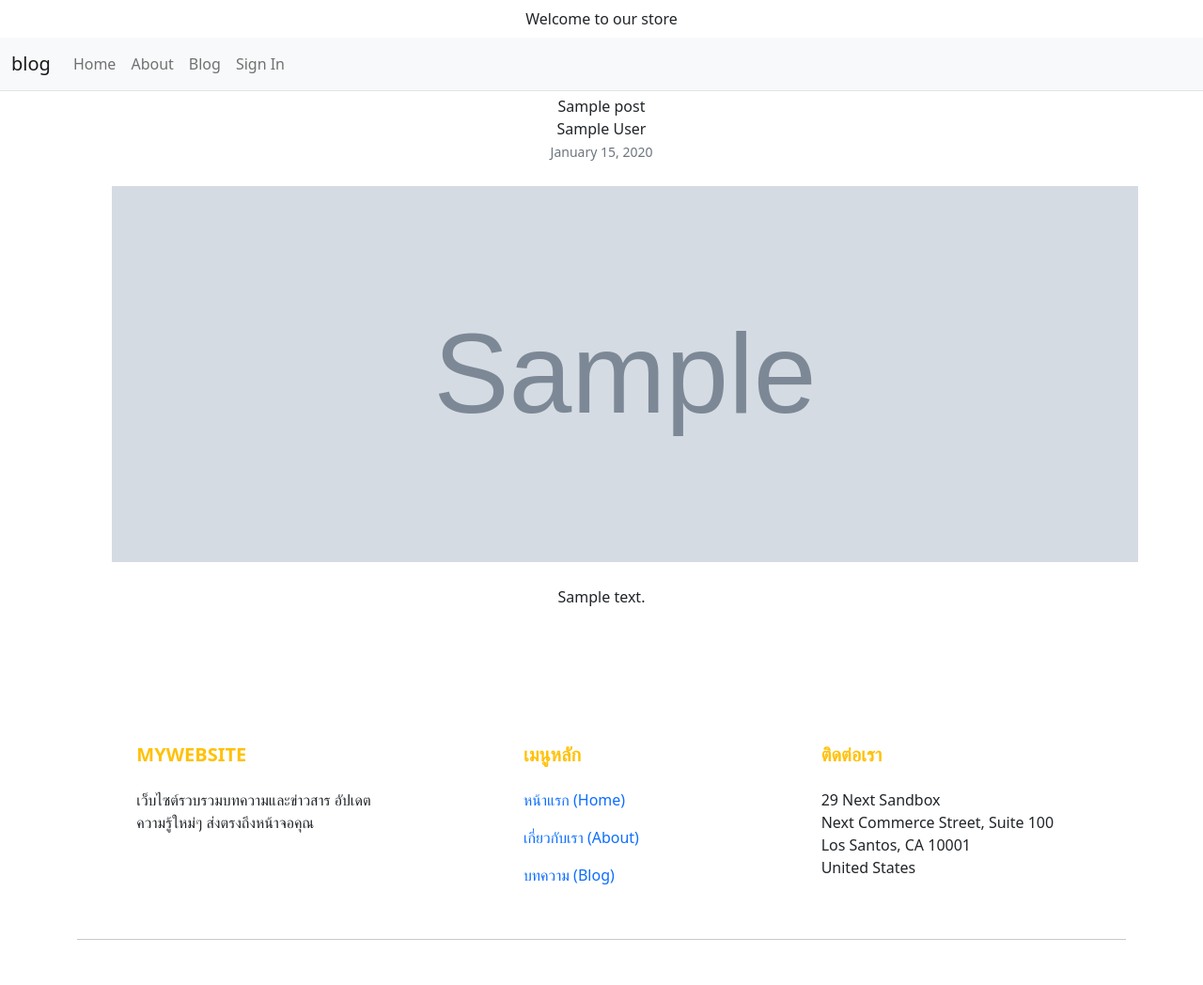
After one commit to sadanun/NewHire, a Django app: template blog/templates/pages/detail_view.html in a window 1280 px wide. The commit adds this page. Shown: the whole page at 94% size. Run offline with Django 5.2, Linux system fonts and the light colour scheme; the template is opened without the code that fills it: most values are stand-ins (such as "Sample title", 1, 10 or a date in 2020); grey boxes marked "Sample" are stand-in pictures; some libraries are stand-ins or nearby versions.

Commit message:
New Hire #6  Add  Post list view , Post detail view , Category and tag filtering , Search  , Base template and layout
Co-authored-by: Copilot <copilot@github.com>

```diff
--- a/blog/blogs/admin.py
+++ b/blog/blogs/admin.py
@@ -9,7 +9,7 @@ from blog.blogs.models import Tag
 @admin.register(Category)
 class CategoryAdmin(admin.ModelAdmin):
     list_display = ("name", "slug")
-
+    prepopulated_fields = {"slug": ("name",)}
 
 @admin.register(Tag)
 class TagAdmin(admin.ModelAdmin):
--- a/blog/templates/base.html
+++ b/blog/templates/base.html
@@ -1,5 +1,4 @@
 {% load static i18n %}
-
 <!DOCTYPE html>
 {% get_current_language as LANGUAGE_CODE %}
 <html lang="{{ LANGUAGE_CODE }}">
@@ -39,8 +38,17 @@
   </head>
   <body class="{% block bodyclass %}{% endblock bodyclass %}">
     {% block body %}
+    <div class="topbar" style="background-color: var(--ab_bg_color);">
+      <div class="container">
+        <div class="row">
+            <div class="col text-center">
+                <div class="py-2" style="color: var(--ab_text_color);">Welcome to our store</div>
+            </div>
+        </div>
+      </div>
+    </div>
       <div class="mb-1">
-        <nav class="navbar navbar-expand-md navbar-light bg-light">
+        <nav class="navbar navbar-expand-md navbar-light bg-light sticky-top border-bottom">
           <div class="container-fluid">
             <button class="navbar-toggler navbar-toggler-right"
                     type="button"
@@ -51,7 +59,7 @@
                     aria-label="Toggle navigation">
               <span class="navbar-toggler-icon"></span>
             </button>
-            <a class="navbar-brand" href="{% url 'home' %}">blog</a>
+            <a class="navbar-brand" href="{% url 'list_view' %}">blog</a>
             <div class="collapse navbar-collapse" id="navbarSupportedContent">
               <ul class="navbar-nav mr-auto">
                 <li class="nav-item active">
@@ -60,9 +68,15 @@
                 <li class="nav-item">
                   <a class="nav-link" href="{% url 'about' %}">About</a>
                 </li>
+                 <li class="nav-item">
+                  <a class="nav-link" href="{% url 'list_view' %}">Blog</a>
+                </li>
+                {% comment %} <li class="nav-item">
+                  <a class="nav-link" href="{% url 'list_view' %}">Category</a>
+                </li> {% endcomment %}
                 {% if request.user.is_authenticated %}
                   <li class="nav-item">
-                    <a class="nav-link" href="{% url 'users:detail' request.user.pk %}">{% translate "My Profile" %}</a>
+                    {% comment %} <a class="nav-link" href="{% url 'users:detail' request.user.pk %}">{% translate "My Profile" %}</a> {% endcomment %}
                   </li>
                   <li class="nav-item">
                     {# URL provided by django-allauth/account/urls.py #}
@@ -104,6 +118,40 @@
         {% endblock main %}
       </div>
     {% endblock body %}
+
+    <footer class="pt-5 pb-4 mt-5" style="background-color: var(--ab_bg_color);">
+    <div class="container">
+      <div class="row text-center text-md-start">
+        <div class="col-md-4 col-lg-4 col-xl-3 mx-auto mb-4">
+          <h5 class="text-uppercase fw-bold text-warning mb-4">MyWebsite</h5>
+          <p>
+            เว็บไซต์รวบรวมบทความและข่าวสาร อัปเดตความรู้ใหม่ๆ ส่งตรงถึงหน้าจอคุณ
+          </p>
+        </div>
+        <div class="col-md-2 col-lg-2 col-xl-2 mx-auto mb-4">
+          <h5 class="text-uppercase fw-bold text-warning mb-4">เมนูหลัก</h5>
+          <p><a href="{% url 'home' %}" class="text-decoration-none">หน้าแรก (Home)</a></p>
+          <p><a href="{% url 'about' %}" class="text-decoration-none">เกี่ยวกับเรา (About)</a></p>
+          <p><a href="{% url 'list_view' %}" class="text-decoration-none">บทความ (Blog)</a></p>
+        </div>
+
+        <div class="col-md-4 col-lg-3 col-xl-3 mx-auto mb-md-0 mb-4">
+          <h5 class="text-uppercase fw-bold text-warning mb-4">ติดต่อเรา</h5>
+          <address>
+                        29 Next Sandbox<br>
+                        Next Commerce Street, Suite 100<br>
+                        Los Santos, CA
+
+                        10001
+                        <br>
+                        United States
+                    </address>
+        </div>
+
+      </div>
+    <hr class="mb-4">
+</footer>
+
     <!-- /container -->
     {% block modal %}
     {% endblock modal %}
--- /dev/null
+++ b/blog/templates/pages/detail_view.html
@@ -0,0 +1,29 @@
+{% extends "base.html" %}
+
+{% block title %}<title>Blog</title>{% endblock %}
+{% block content %}
+        <!-- Page content-->
+        <div class="container-xl">
+            <div class="row">
+                <!-- Blog entries-->
+                <div class="col-md-12 order-md-0">
+                    <!-- Featured blog post-->
+                    <div class="card mb-5 border-0" style="text-align: center;">
+                        <div class="card-body>
+                            <h2 class="d-flex mb-3 fs-7 text-muted">{{ post.title }}</h2>
+                            <div class="card-text">
+                                {{ post.author}}
+                            </div>
+                            <div class="card-text">
+                                <small class="text-muted">{{ post.created_at|date:"F d, Y" }}</small>
+                            </div>
+                            <img src="{{ post.featured_image.url }}" alt="{{ post.title }}" style="width: 100%; max-height: 400px; object-fit: cover;margin:25px">
+                            <div class="post-body">
+                                {{ post.body }}
+                            </div>
+                        </div>
+                    </div>
+                </div>
+            </div>
+        </div>
+{% endblock %}
```
Also changed, not shown: blog/blogs/views.py (+45 -1 lines), blog/templates/pages/list_view.html (added, +132 -0 lines), config/urls.py (+13 -1 lines), blog/blogs/management/commands/seed_blogs.py (renamed from blog/blogs/management/commands/command_data_admin.py).
